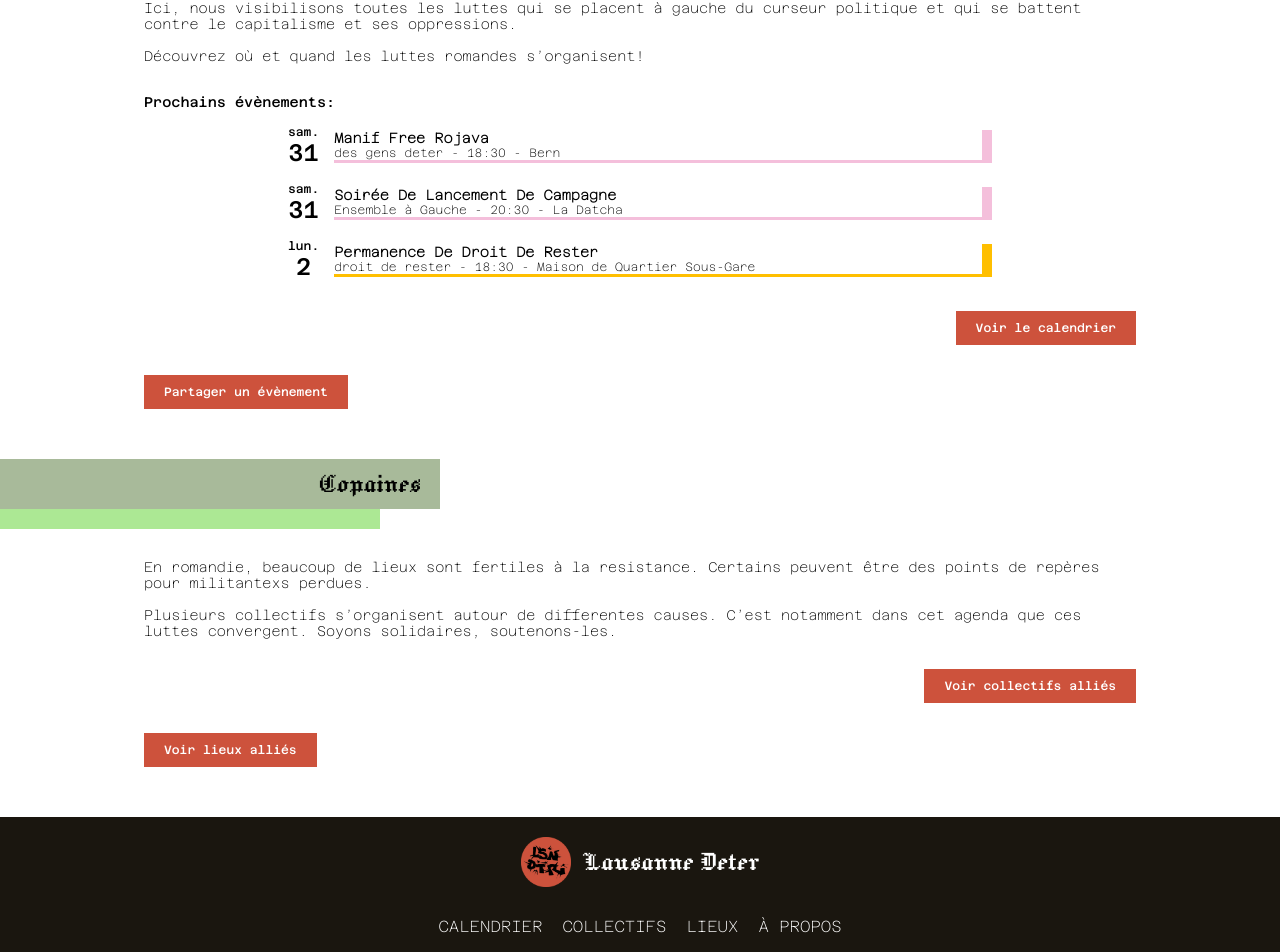
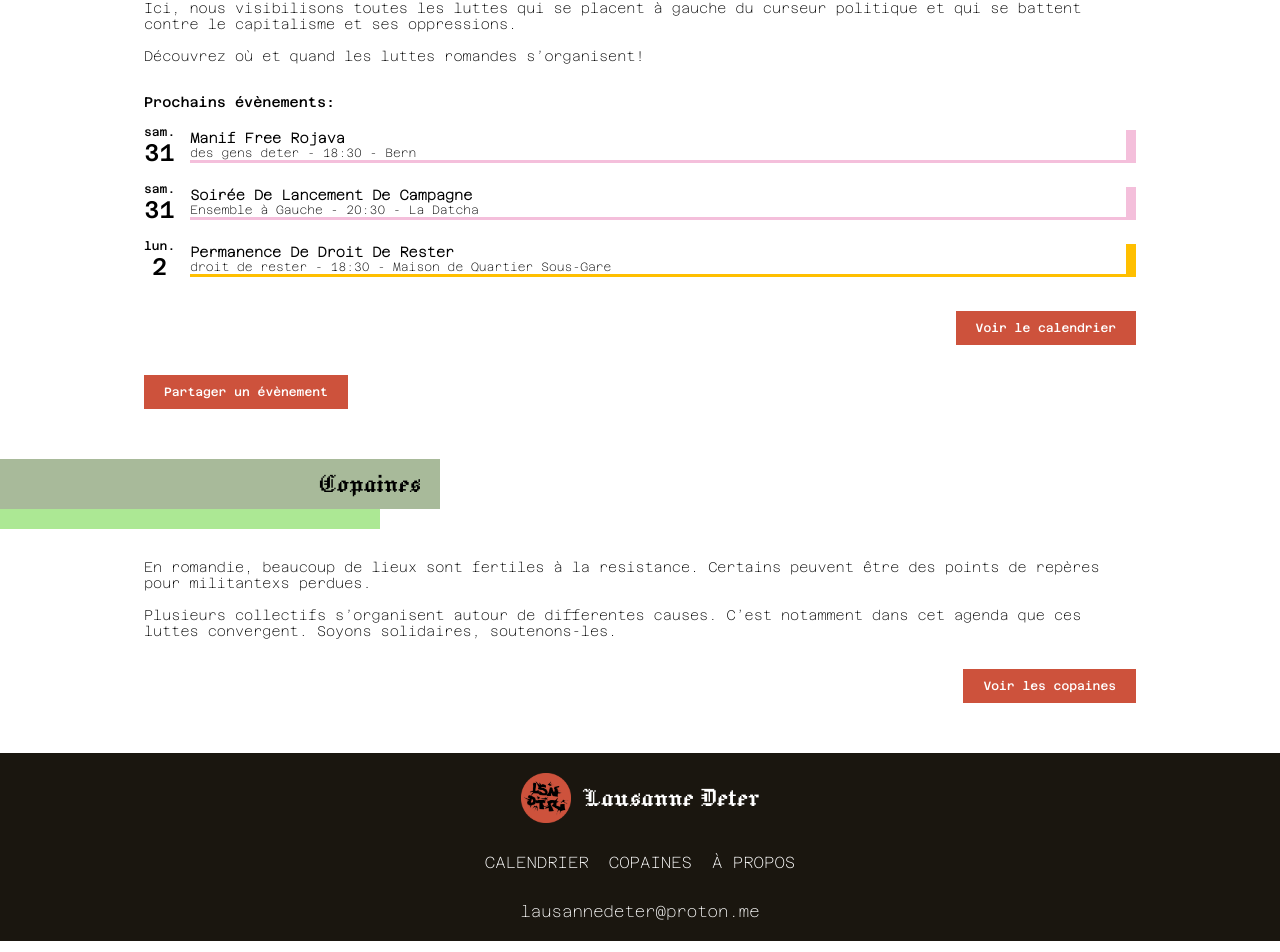
Before and after one commit to lausannedeter/lausannedeter, a Nuxt app: page / in a window 1280 px wide. Shown: the part 220-1172 px from the top of the page. Built offline with nearby package versions, Linux system fonts and the light colour scheme.

Commit message:
Merge lieux and collectifs into copaines

```diff
--- a/components/BurgerMenu.vue
+++ b/components/BurgerMenu.vue
@@ -13,8 +13,7 @@ const { isOpen, close } = useMenu()
 
             <nav>
                 <nuxt-link to="/calendrier" active-class="active" @click="close">Calendrier</nuxt-link>
-                <nuxt-link to="/collectifs" active-class="active" @click="close">Collectifs</nuxt-link>
-                <nuxt-link to="/lieux" active-class="active" @click="close">Lieux</nuxt-link>
+                <nuxt-link to="/copaines" active-class="active" @click="close">Copaines</nuxt-link>
                 <nuxt-link to="/a-propos" active-class="active" @click="close">À propos</nuxt-link>
             </nav>
         </div>
--- a/components/LayoutFooter.vue
+++ b/components/LayoutFooter.vue
@@ -11,8 +11,7 @@
         </nuxt-link>
         <nav class="footer-menu-container">
             <nuxt-link to="/calendrier" active-class="active">Calendrier</nuxt-link>
-            <nuxt-link to="/collectifs" active-class="active">Collectifs</nuxt-link>
-            <nuxt-link to="/lieux" active-class="active">Lieux</nuxt-link>
+            <nuxt-link to="/copaines" active-class="active">Copaines</nuxt-link>
             <nuxt-link to="/a-propos" active-class="active">À propos</nuxt-link>
         </nav>
         <a class="mail-link" href="mailto:lausannedeter@proton.me">lausannedeter@proton.me</a>
--- a/nuxt.config.ts
+++ b/nuxt.config.ts
@@ -22,8 +22,7 @@ export default defineNuxtConfig({
       routes: [
         '/',
         'calendrier',
-        'lieux',
-        'collectifs',
+        'copaines',
         'a-propos',
         ...data.events.map(e => `/calendrier/${e.slug}`)
       ]
--- a/pages/collectifs/index.vue
+++ /dev/null
@@ -1,14 +0,0 @@
-<script setup>
-
-
-</script>
-
-<template>
-    <section class="collectifs-page">
-        <p>Arrive prochainement...</p>
-    </section>
-</template>
-
-<style scoped>
-
-</style>
--- /dev/null
+++ b/pages/copaines/index.vue
@@ -0,0 +1,14 @@
+<script setup>
+
+
+</script>
+
+<template>
+    <section class="collectifs-page">
+        <p>Arrive prochainement...</p>
+    </section>
+</template>
+
+<style scoped>
+
+</style>
--- a/pages/index.vue
+++ b/pages/index.vue
@@ -63,8 +63,7 @@ console.log(upcomingEvent)
                 </p>
             </div>
             <div class="buttons-container">
-                <nuxt-link class="button see-collectifs" to="/collectifs">Voir collectifs alliés</nuxt-link>
-                <nuxt-link class="button see-lieux" to="/lieux">Voir lieux alliés</nuxt-link>
+                <nuxt-link class="button see-collectifs" to="/copaines">Voir les copaines</nuxt-link>
             </div>
         </div>
     </section>
@@ -150,7 +149,6 @@ console.log(upcomingEvent)
     display: flex;
     flex-direction: column;
     gap: 15px;
-    padding: 0 24px;
 }
 
 .buttons-container {
@@ -189,10 +187,6 @@ console.log(upcomingEvent)
         padding: 0 72px;
     }
 
-    .month-content-container {
-        padding: 0 72px;
-    }
-
     .buttons-container {
         padding: 0 72px;
     }
@@ -210,10 +204,6 @@ console.log(upcomingEvent)
         padding: 0 144px;
     }
 
-    .month-content-container {
-        padding: 0 144px;
-    }
-
     .buttons-container {
         padding: 0 144px;
     }
--- a/pages/lieux/index.vue
+++ /dev/null
@@ -1,14 +0,0 @@
-<script setup>
-
-
-</script>
-
-<template>
-    <section class="collectifs-page">
-        <p>Arrive prochainement...</p>
-    </section>
-</template>
-
-<style scoped>
-
-</style>
```
